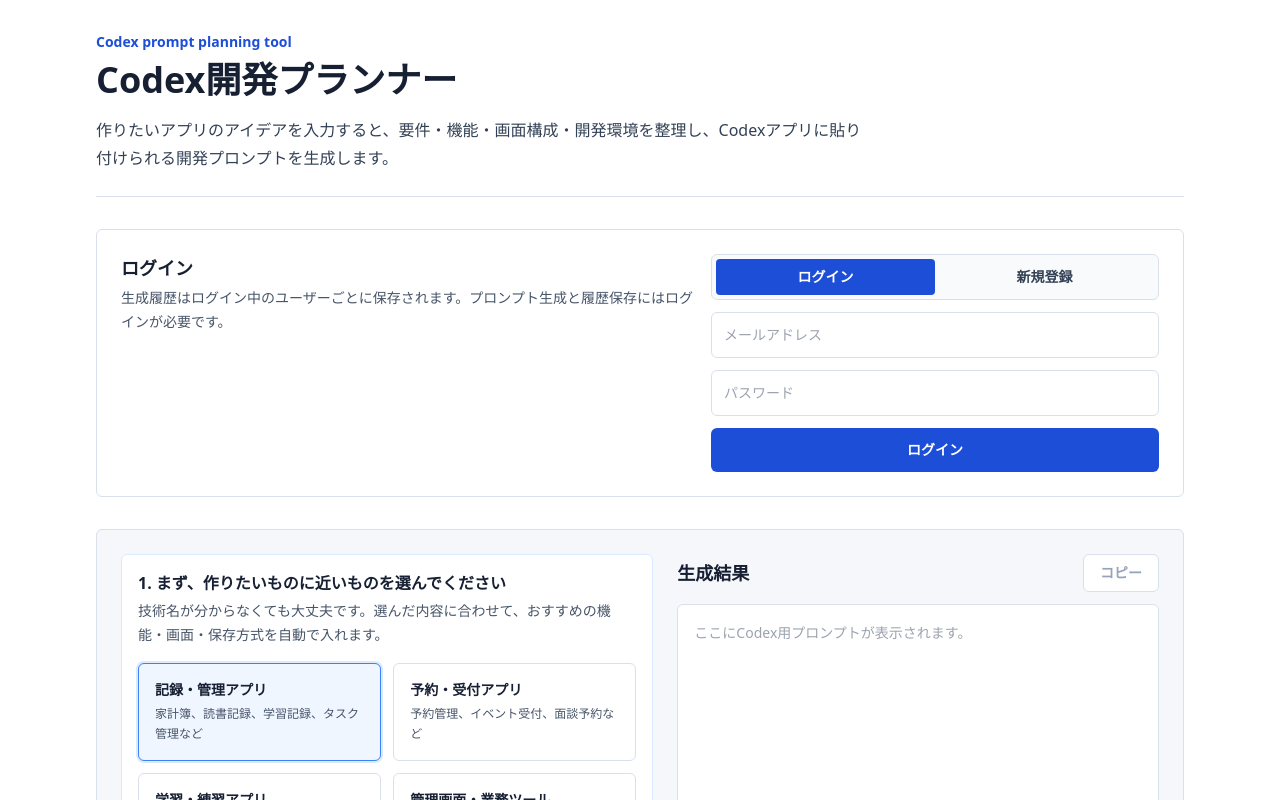
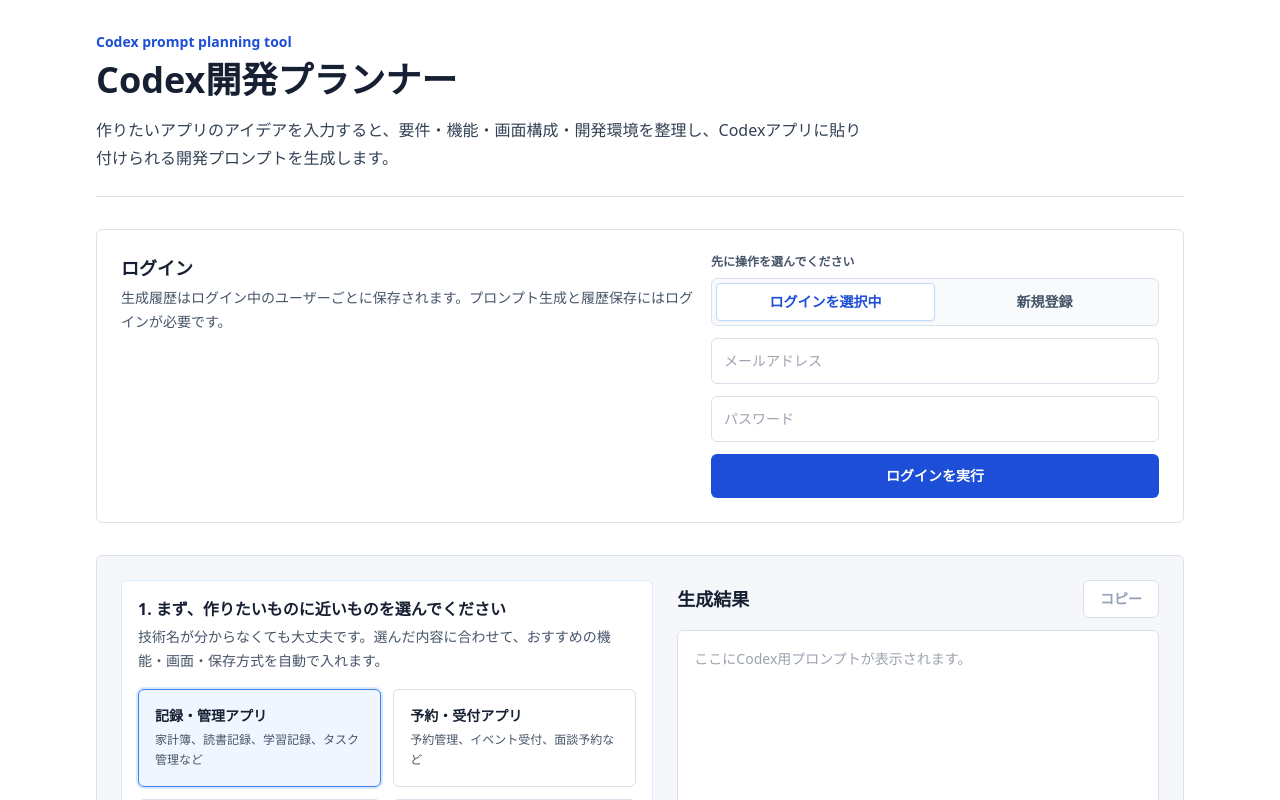
Before and after one commit to omo-y/Codex-Development-Planner-Published, a Next.js app: page / in a window 1280 px wide. Shown: the top 800 px of the page. Built offline with nearby package versions, Linux system fonts and the light colour scheme.

Commit message:
fix: clarify auth mode selection and submit button labels

```diff
--- a/app/page.tsx
+++ b/app/page.tsx
@@ -772,29 +772,36 @@
                 onSubmit={handleAuthSubmit}
                 className="grid w-full gap-3 lg:max-w-md"
               >
+                <div>
+                  <p className="mb-2 text-xs font-semibold text-slate-600">
+                    先に操作を選んでください
+                  </p>
                   <div className="grid grid-cols-2 rounded-md border border-line bg-slate-50 p-1">
                     <button
                       type="button"
                       onClick={() => setAuthMode("signin")}
+                      aria-pressed={authMode === "signin"}
                       className={`rounded px-3 py-2 text-sm font-semibold transition ${
                         authMode === "signin"
-                        ? "bg-blue-700 text-white"
-                        : "text-slate-700 hover:bg-white"
+                          ? "border border-blue-200 bg-white text-blue-700 shadow-sm"
+                          : "text-slate-600 hover:bg-white"
                       }`}
                     >
-                    ログイン
+                      {authMode === "signin" ? "ログインを選択中" : "ログイン"}
                     </button>
                     <button
                       type="button"
                       onClick={() => setAuthMode("signup")}
+                      aria-pressed={authMode === "signup"}
                       className={`rounded px-3 py-2 text-sm font-semibold transition ${
                         authMode === "signup"
-                        ? "bg-blue-700 text-white"
-                        : "text-slate-700 hover:bg-white"
+                          ? "border border-blue-200 bg-white text-blue-700 shadow-sm"
+                          : "text-slate-600 hover:bg-white"
                       }`}
                     >
-                    新規登録
+                      {authMode === "signup" ? "新規登録を選択中" : "新規登録"}
                     </button>
+                  </div>
                 </div>
                 <input
                   type="email"
@@ -821,8 +828,8 @@
                   {isAuthenticating
                     ? "処理中..."
                     : authMode === "signin"
-                      ? "ログイン"
-                      : "新規登録"}
+                      ? "ログインを実行"
+                      : "アカウントを作成"}
                 </button>
                 {authMessage ? (
                   <p className="text-xs leading-5 text-slate-600">{authMessage}</p>
```
Lines whose indentation alone changed are shown as unchanged.
